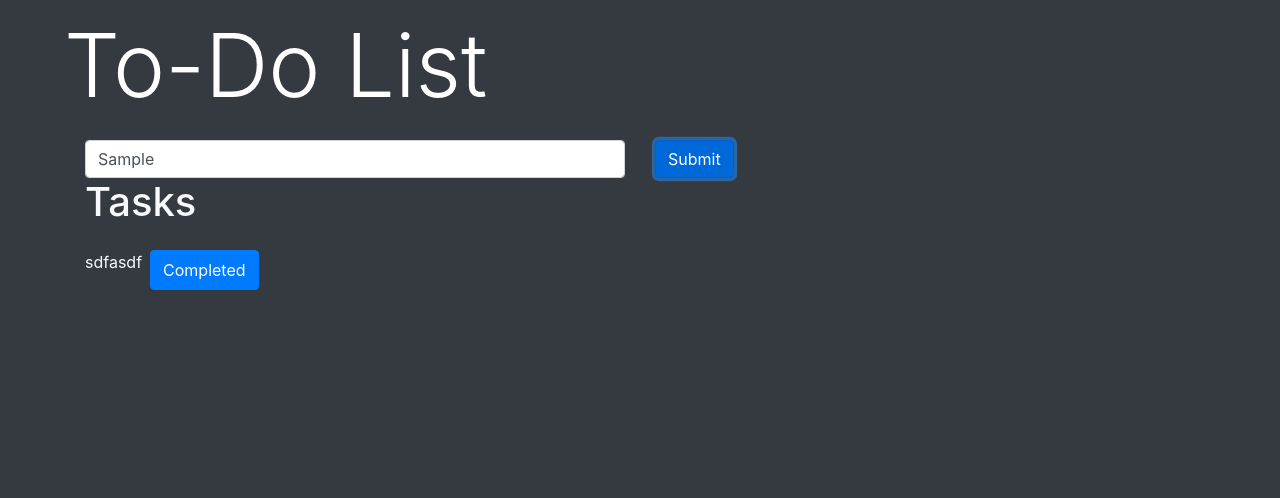
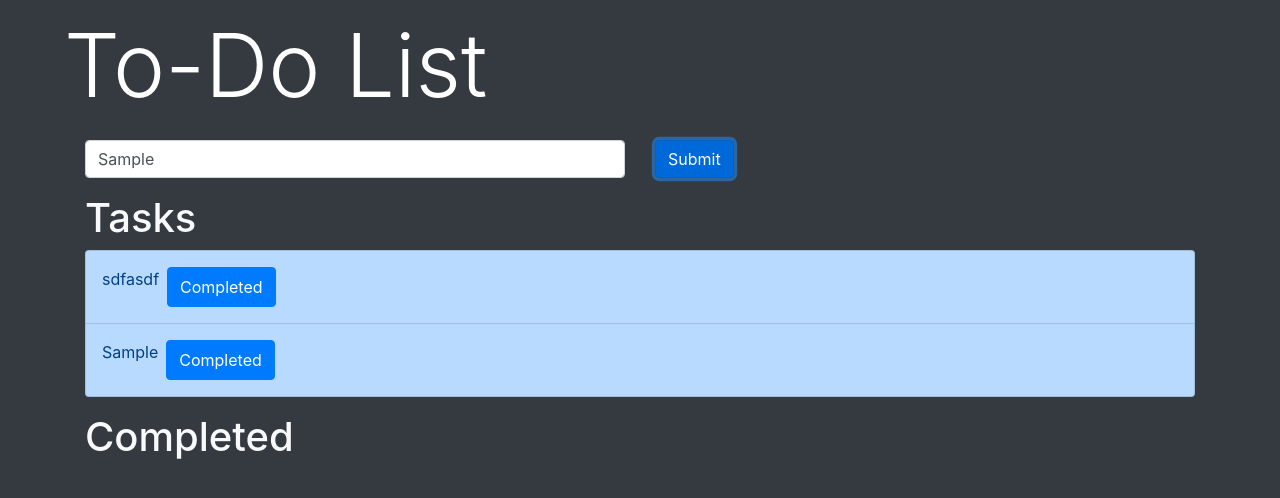
Before and after one commit to fzramos/todo-js, a plain HTML site: page index.html in a window 1280 px wide. Both pictures are taken after typing "Sample" into the empty fields and a click on the button "Submit". Drawn offline with nearby package versions, Linux system fonts and the light colour scheme.

Commit message:
Form submit now adds Task to Tasks lists

```diff
--- a/index.html
+++ b/index.html
@@ -29,12 +29,23 @@
         </div>
         </div>
       </form>
-      <div class="todo-list">
-        <h1>Tasks</h1>
-        <div class="d-flex flex-row pt-3">
-          <p>sdfasdf</p>
-          <button class="btn btn-primary ml-2">Completed</button>
-        </div>
+      <div class="lists">
+        <h1 class="pt-3">Tasks</h1>
+        <ul class="list-group" id="todo-list">
+          <li class="list-group-item list-group-item-primary d-flex flex-row p-3">
+            <p>sdfasdf</p>
+            <button class="btn btn-primary ml-2" onclick="completedTask(this)">Completed</button>
+          </li>
+          <!-- TODO li item that is a button that lets you add new task via popup form -->
+          <!-- <li class="list-group-item">Vestibulum at eros</li> -->
+        </ul>
+
+        <h1 class="pt-3">Completed</h1>
+        <ul class="list-group" id="completed-list">
+          <!-- <li class="list-group-item list-group-item-primary d-flex flex-row p-3">
+            <p>sdfasdf</p>
+          </li> -->
+        </ul>
       </div>
     </div>
 
--- a/script.js
+++ b/script.js
@@ -1,7 +1,20 @@
 const newItem = () => {
     let task_text = document.getElementById('task_text').value;
-    console.log(task_text);
+    // console.log(task_text);
 
-    // copying creating, and appending new todo-task list item
+    // copying list item and appending new todo-task list item
     // const list_item = document.createElement('')
+    let todo_item = document.getElementById('todo-list').firstElementChild;
+    console.log(todo_item)
+    let new_todo_item = todo_item.cloneNode(true);
+
+    new_todo_item.firstElementChild.innerHTML = task_text;
+
+    document.getElementById("todo-list").appendChild(new_todo_item);
 }
+
+const completedTask = (elmnt) => {
+    console.log(elmnt.parentElement);
+    // TODO will move the contents of this element to the Completed list !without! button
+
+}
```
